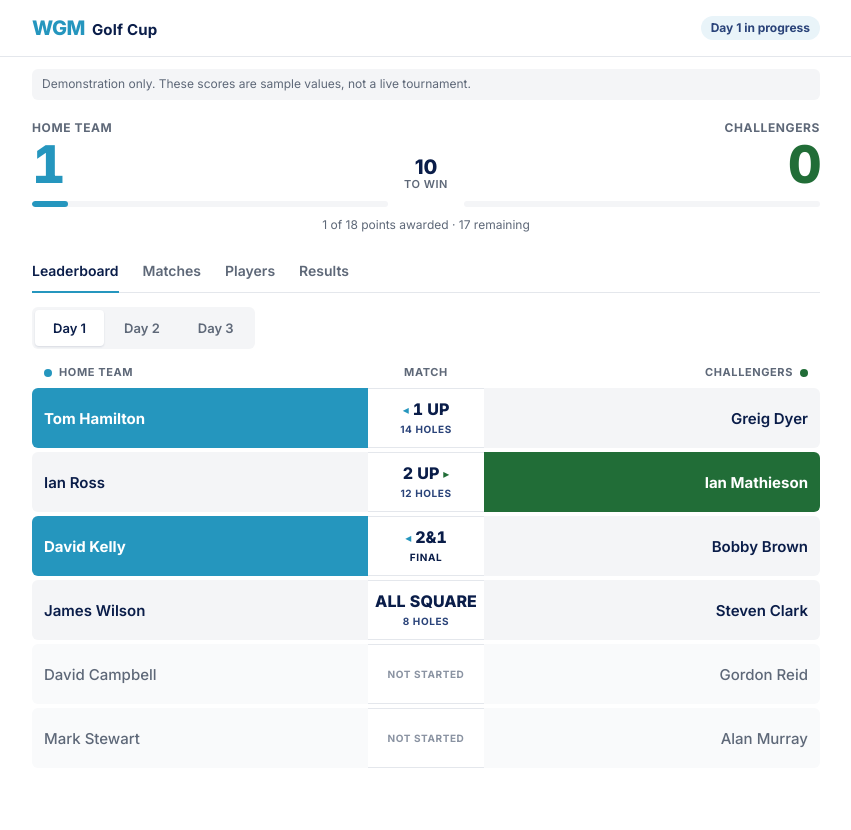
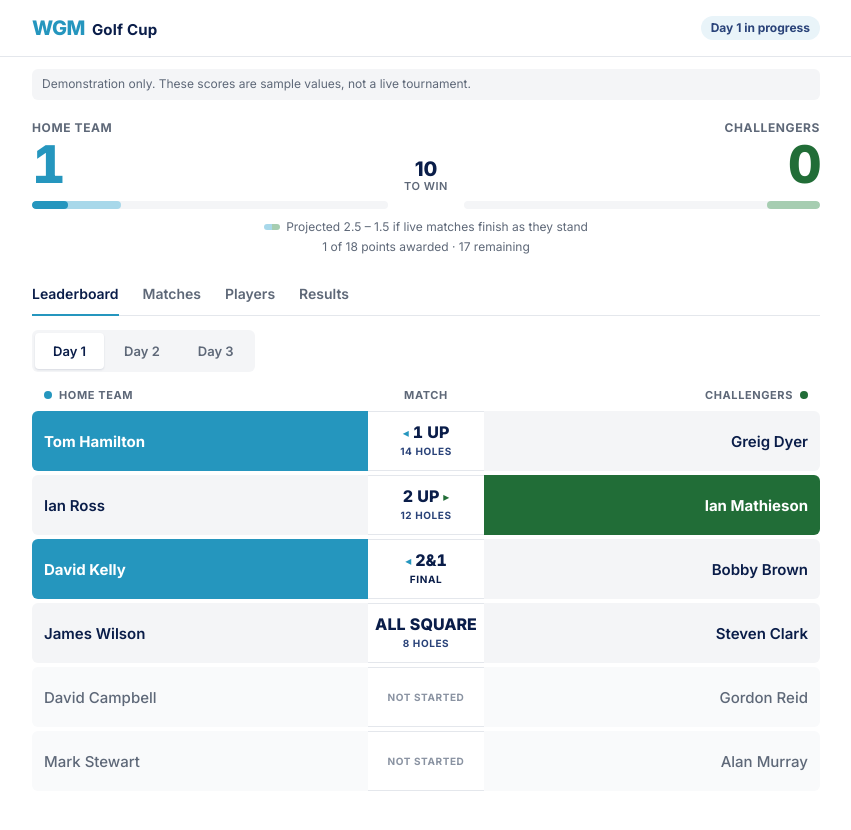
Before and after one commit to tamhamful/wgm-golf-cup, a React (Vite) app: page / in a window 1280 px wide. Shown: the top 830 px of the page, without its empty margins (214-1065 px from the left). Built offline with nearby package versions, Linux system fonts and the light colour scheme.

Commit message:
Add projected score line based on live matches

```diff
--- a/src/App.css
+++ b/src/App.css
@@ -117,22 +117,30 @@
 }
 
 .progress-track {
-  display: flex;
+  position: relative;
   width: 100%;
-  height: 6px;
+  height: 8px;
   overflow: hidden;
-  border-radius: 3px;
+  border-radius: 4px;
   background: var(--surface-soft);
 }
 
-/* Challengers' bar fills from the right, towards the centre. */
-.team-score-challengers .progress-track {
-  justify-content: flex-end;
+/* The light projected line sits underneath the solid actual line. */
+.progress-fill,
+.progress-projected {
+  position: absolute;
+  top: 0;
+  bottom: 0;
+  left: 0;
+  border-radius: 4px;
+  transition: width 0.3s ease;
 }
 
-.progress-fill {
-  height: 100%;
-  border-radius: 3px;
+/* Challengers' bars fill from the right, towards the centre. */
+.team-score-challengers .progress-fill,
+.team-score-challengers .progress-projected {
+  right: 0;
+  left: auto;
 }
 
 .team-score-home .progress-fill {
@@ -141,6 +149,33 @@
 
 .team-score-challengers .progress-fill {
   background: var(--wgm-green);
+}
+
+.team-score-home .progress-projected {
+  background: var(--wgm-blue-light);
+}
+
+.team-score-challengers .progress-projected {
+  background: var(--wgm-green-light);
+}
+
+.scoreboard-projected {
+  display: flex;
+  justify-content: center;
+  align-items: center;
+  gap: 6px;
+  margin-top: 10px;
+  color: var(--muted);
+  font-size: 12px;
+  text-align: center;
+}
+
+.projected-key {
+  width: 16px;
+  height: 6px;
+  flex: 0 0 16px;
+  border-radius: 3px;
+  background: linear-gradient(90deg, var(--wgm-blue-light) 50%, var(--wgm-green-light) 50%);
 }
 
 .scoreboard-target {
@@ -166,7 +201,7 @@
 }
 
 .scoreboard-summary {
-  margin-top: 10px;
+  margin-top: 4px;
   color: var(--muted);
   font-size: 12px;
   text-align: center;
--- a/src/App.jsx
+++ b/src/App.jsx
@@ -1,7 +1,7 @@
 import { useMemo, useState } from 'react'
 import './App.css'
 import { demoTournament } from './data/demoTournament.js'
-import { getTeamPoints, getTournamentStatus } from './lib/tournament.js'
+import { getProjectedPoints, getTeamPoints, getTournamentStatus } from './lib/tournament.js'
 import Header from './components/Header.jsx'
 import Scoreboard from './components/Scoreboard.jsx'
 import DaySelector from './components/DaySelector.jsx'
@@ -21,6 +21,7 @@ function App() {
     [players],
   )
   const points = getTeamPoints(matches, holesPerMatch)
+  const projected = getProjectedPoints(matches, holesPerMatch)
   const status = getTournamentStatus(matches, days)
 
   const [activeTab, setActiveTab] = useState('Leaderboard')
@@ -43,6 +44,7 @@ function App() {
         <Scoreboard
           teams={teams}
           points={points}
+          projected={projected}
           target={targetPoints}
           totalMatches={matches.length}
         />
--- a/src/components/Scoreboard.jsx
+++ b/src/components/Scoreboard.jsx
@@ -1,7 +1,7 @@
 import { formatPoints } from '../lib/tournament.js'
 
-function TeamScore({ team, points, target, align }) {
-  const progress = Math.min(points / target, 1) * 100
+function TeamScore({ team, points, projected, target, align }) {
+  const toWidth = (value) => `${Math.min(value / target, 1) * 100}%`
 
   return (
     <div className={`team-score team-score-${align}`}>
@@ -14,21 +14,31 @@ function TeamScore({ team, points, target, align }) {
         aria-valuemin={0}
         aria-valuemax={target}
         aria-valuenow={points}
+        aria-valuetext={`${formatPoints(points)} points, projected ${formatPoints(projected)}`}
       >
-        <div className="progress-fill" style={{ width: `${progress}%` }} />
+        <div className="progress-projected" style={{ width: toWidth(projected) }} />
+        <div className="progress-fill" style={{ width: toWidth(points) }} />
       </div>
     </div>
   )
 }
 
-export default function Scoreboard({ teams, points, target, totalMatches }) {
+export default function Scoreboard({ teams, points, projected, target, totalMatches }) {
   const awarded = points.HOME + points.CHALLENGERS
   const remaining = totalMatches - awarded
+  const hasProjection =
+    projected.HOME !== points.HOME || projected.CHALLENGERS !== points.CHALLENGERS
 
   return (
     <section className="scoreboard" aria-label="Overall team score">
       <div className="scoreboard-teams">
-        <TeamScore team={teams.HOME} points={points.HOME} target={target} align="home" />
+        <TeamScore
+          team={teams.HOME}
+          points={points.HOME}
+          projected={projected.HOME}
+          target={target}
+          align="home"
+        />
         <div className="scoreboard-target">
           <span className="target-number">{target}</span>
           <span className="target-label">to win</span>
@@ -36,10 +46,19 @@ export default function Scoreboard({ teams, points, target, totalMatches }) {
         <TeamScore
           team={teams.CHALLENGERS}
           points={points.CHALLENGERS}
+          projected={projected.CHALLENGERS}
           target={target}
           align="challengers"
         />
       </div>
+
+      {hasProjection && (
+        <p className="scoreboard-projected">
+          <span className="projected-key" aria-hidden="true" />
+          Projected {formatPoints(projected.HOME)} – {formatPoints(projected.CHALLENGERS)} if
+          live matches finish as they stand
+        </p>
+      )}
 
       <p className="scoreboard-summary">
         {formatPoints(awarded)} of {totalMatches} points awarded ·{' '}
--- a/src/index.css
+++ b/src/index.css
@@ -6,6 +6,10 @@
   --wgm-green: #216d37;       /* Challengers */
   --wgm-navy: #0a1d49;
   --wgm-blue-2: #2a4379;
+
+  /* Light tints of the team colours, used for projected scores */
+  --wgm-blue-light: #a8d8ea;
+  --wgm-green-light: #a6cdb1;
 
   /* Neutrals */
   --text: #0a1d49;
```
Also changed, not shown: src/lib/tournament.js.
